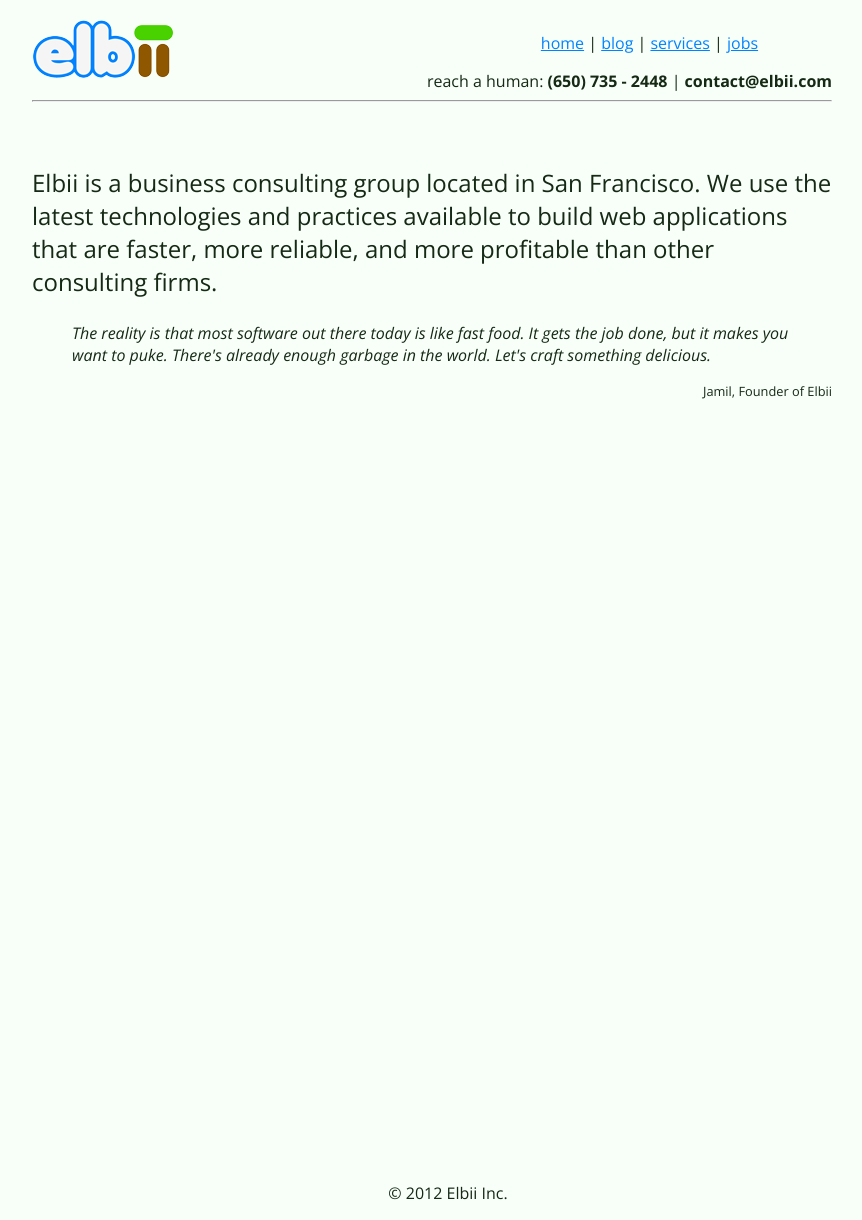
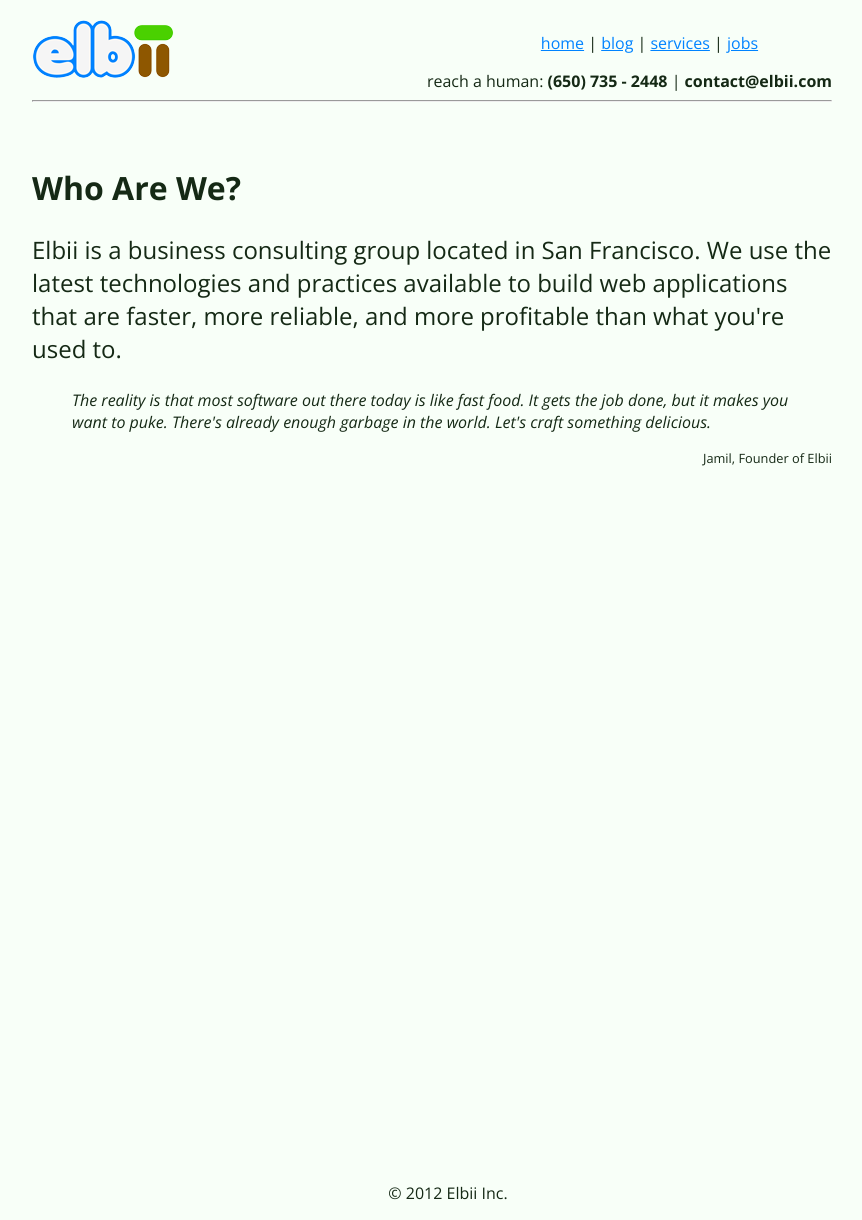
Before and after one commit to elbii/elbii.com, a Jekyll site: the page built from index.html, in a window 1280 px wide. Shown: the whole page, without its empty margins (208-1070 px from the left). Built offline with Jekyll 4.4.1, drawn with Linux system fonts in a browser that asks for light colours.

Commit message:
slightly more friendly headline

```diff
--- a/index.html
+++ b/index.html
@@ -3,8 +3,12 @@
 title: Business Consulting | Elbii
 ---
 
+<h1>Who Are We?</h1>
 <p class="lead">
-  Elbii is a business consulting group located in San Francisco. We use the latest technologies and practices available to build web applications that are faster, more reliable, and more profitable than other consulting firms.
+  Elbii is a business consulting group located in San Francisco.
+  We use the latest technologies and practices available to build web
+  applications that are faster, more reliable, and more profitable than what
+  you're used to.
 </p>
 
 <div class="quote">
```
